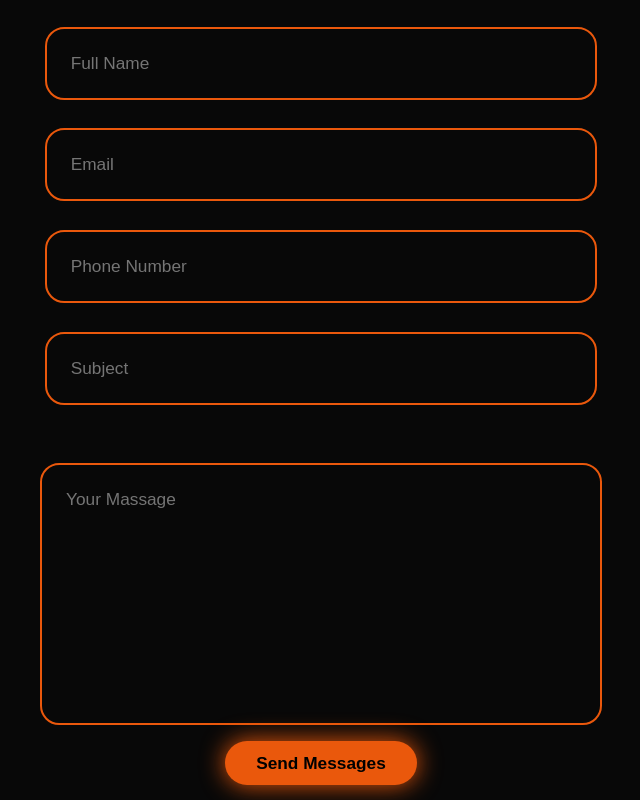
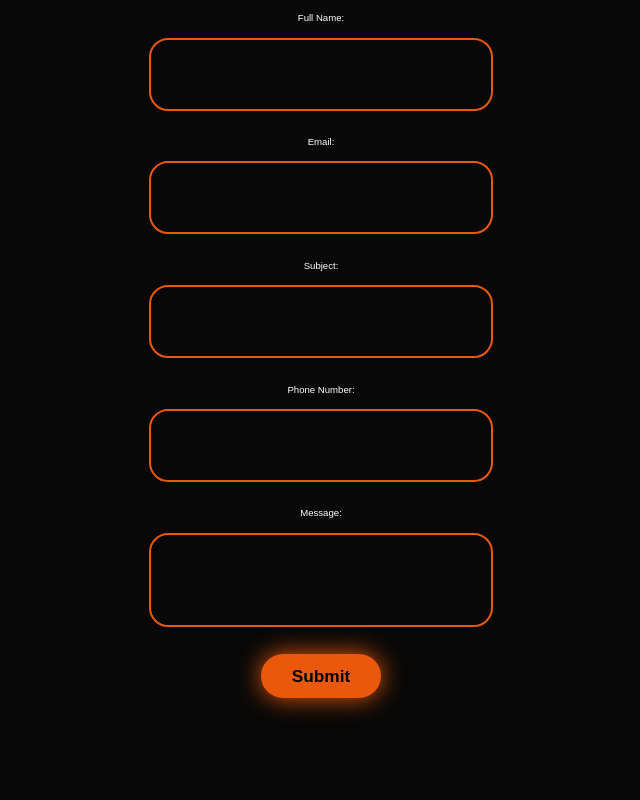
Before and after one commit to BergmannLuis/Portfolio, a plain HTML site: page index.html in a window 1280 px wide. Shown: the part 7140-7940 px from the top of the page, without its empty margins (319-959 px from the left). Drawn offline with nearby package versions, Linux system fonts and the light colour scheme.

Commit message:
index.html

```diff
--- a/index.html
+++ b/index.html
@@ -175,27 +175,30 @@
     <section class="contact" id="contact">
         <h2 class="heading">Contact <span>Me</span></h2>
 
-        <form action="#">
+        <form id="contactForm">
 
             <div class="input-group">
 
-                <div class="input-box">
-                    <input type="text" placeholder="Full Name">
-                    <input type="email" placeholder="Email">
-                </div>
+            <div class="input-box">
+             <label for="full_name">Full Name:</label>
+                     <input type="text" id="full_name" name="full_name" required><br><br>
+                     <label for="email">Email:</label>
+                     <input type="email" id="email" name="email" required><br><br>
+            </div>
+            <div class="input-box">
+                     <label for="subject">Subject:</label>
+                     <input type="text" id="subject" name="subject"><br><br>
+                     <label for="phone_number">Phone Number:</label>
+                     <input type="tel" id="phone_number" name="phone_number"><br><br>
+            </div>
+            <div class="input-group-2">
+                      <label for="message">Message:</label>
+                    <textarea id="message" name="message" required></textarea><br><br>
+                    <button type="submit" class="btn">Submit</button>
+            </div>
+            </div>
+                    </form>
 
-                <div class="input-box">
-                    <input type="number" placeholder="Phone Number">
-                    <input type="text" placeholder="Subject">
-                </div>
-            </div>
-
-            <div class="input-group-2">
-                <textarea name="" id="" placeholder="Your Massage" cols="30" rows="10"></textarea>
-                <input type="submit" value="Send Messages" class="btn">
-            </div>
-
-        </form>
     </section>
 
     <footer class="footer">
```
